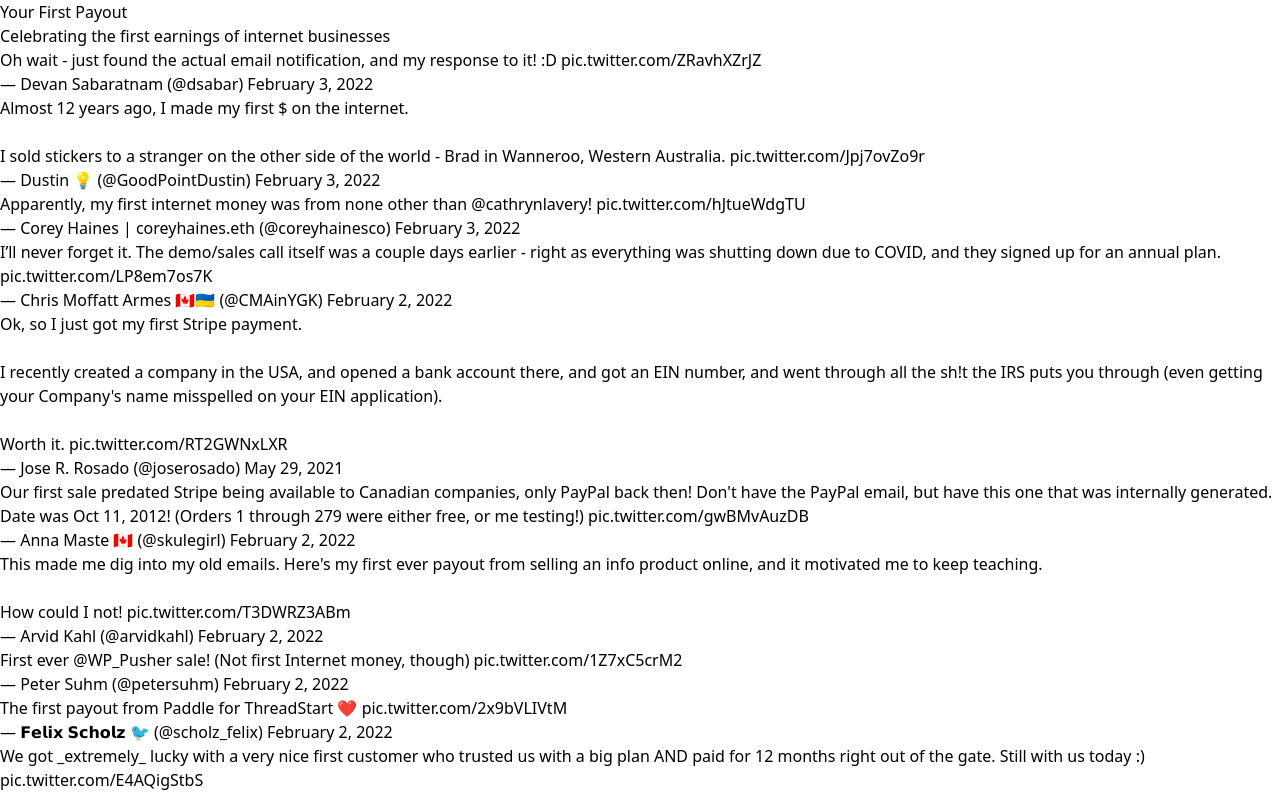
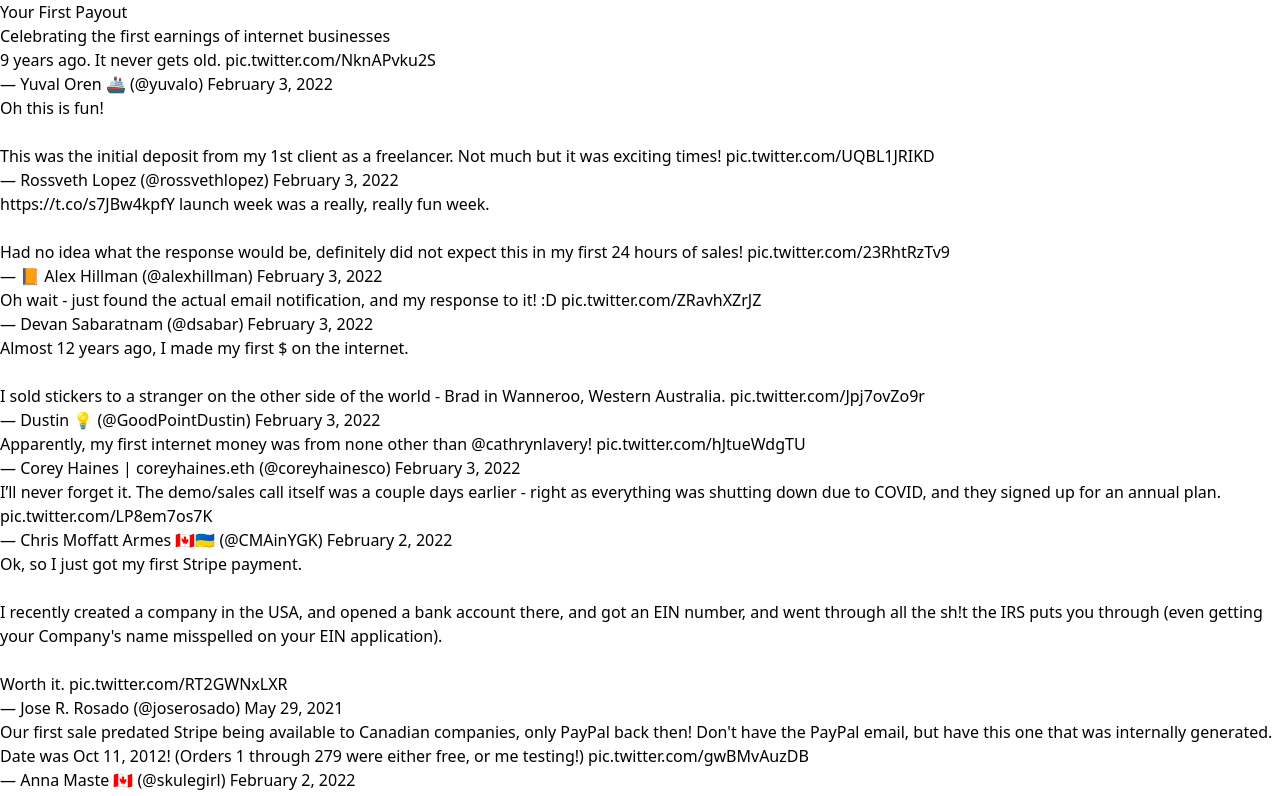
Before and after one commit to MiniCodeMonkey/yourfirstpayout.com, a website built with Parcel: page src/index.html in a window 1280 px wide. Shown: the top 796 px of the page. Built offline with nearby package versions, Linux system fonts and the light colour scheme.

Commit message:
Update index.html

```diff
--- a/src/index.html
+++ b/src/index.html
@@ -20,6 +20,12 @@
     </h2>
 
     <div class="mx-auto max-w-lg">
+      <blockquote class="twitter-tweet" data-conversation="none" data-dnt="true"><p lang="en" dir="ltr">9 years ago. It never gets old. <a href="https://t.co/NknAPvku2S">pic.twitter.com/NknAPvku2S</a></p>&mdash; Yuval Oren 🚢 (@yuvalo) <a href="https://twitter.com/yuvalo/status/1489220066914750470?ref_src=twsrc%5Etfw">February 3, 2022</a></blockquote>
+
+      <blockquote class="twitter-tweet" data-conversation="none" data-dnt="true"><p lang="en" dir="ltr">Oh this is fun!<br><br>This was the initial deposit from my 1st client as a freelancer. Not much but it was exciting times! <a href="https://t.co/UQBL1JRIKD">pic.twitter.com/UQBL1JRIKD</a></p>&mdash; Rossveth Lopez (@rossvethlopez) <a href="https://twitter.com/rossvethlopez/status/1489219289550778374?ref_src=twsrc%5Etfw">February 3, 2022</a></blockquote>
+
+      <blockquote class="twitter-tweet" data-conversation="none" data-dnt="true"><p lang="en" dir="ltr"><a href="https://t.co/s7JBw4kpfY">https://t.co/s7JBw4kpfY</a> launch week was a really, really fun week. <br><br>Had no idea what the response would be, definitely did not expect this in my first 24 hours of sales! <a href="https://t.co/23RhtRzTv9">pic.twitter.com/23RhtRzTv9</a></p>&mdash; 📙 Alex Hillman (@alexhillman) <a href="https://twitter.com/alexhillman/status/1489218303386075139?ref_src=twsrc%5Etfw">February 3, 2022</a></blockquote>
+
       <blockquote class="twitter-tweet" data-dnt="true"><p lang="en" dir="ltr">Oh wait - just found the actual email notification, and my response to it! :D <a href="https://t.co/ZRavhXZrJZ">pic.twitter.com/ZRavhXZrJZ</a></p>&mdash; Devan Sabaratnam (@dsabar) <a href="https://twitter.com/dsabar/status/1489165389502513155?ref_src=twsrc%5Etfw">February 3, 2022</a></blockquote>
 
       <blockquote class="twitter-tweet" data-dnt="true"><p lang="en" dir="ltr">Almost 12 years ago, I made my first $ on the internet.<br><br>I sold stickers to a stranger on the other side of the world - Brad in Wanneroo, Western Australia. <a href="https://t.co/Jpj7ovZo9r">pic.twitter.com/Jpj7ovZo9r</a></p>&mdash; Dustin 💡 (@GoodPointDustin) <a href="https://twitter.com/GoodPointDustin/status/1489079772734967813?ref_src=twsrc%5Etfw">February 3, 2022</a></blockquote>
```
